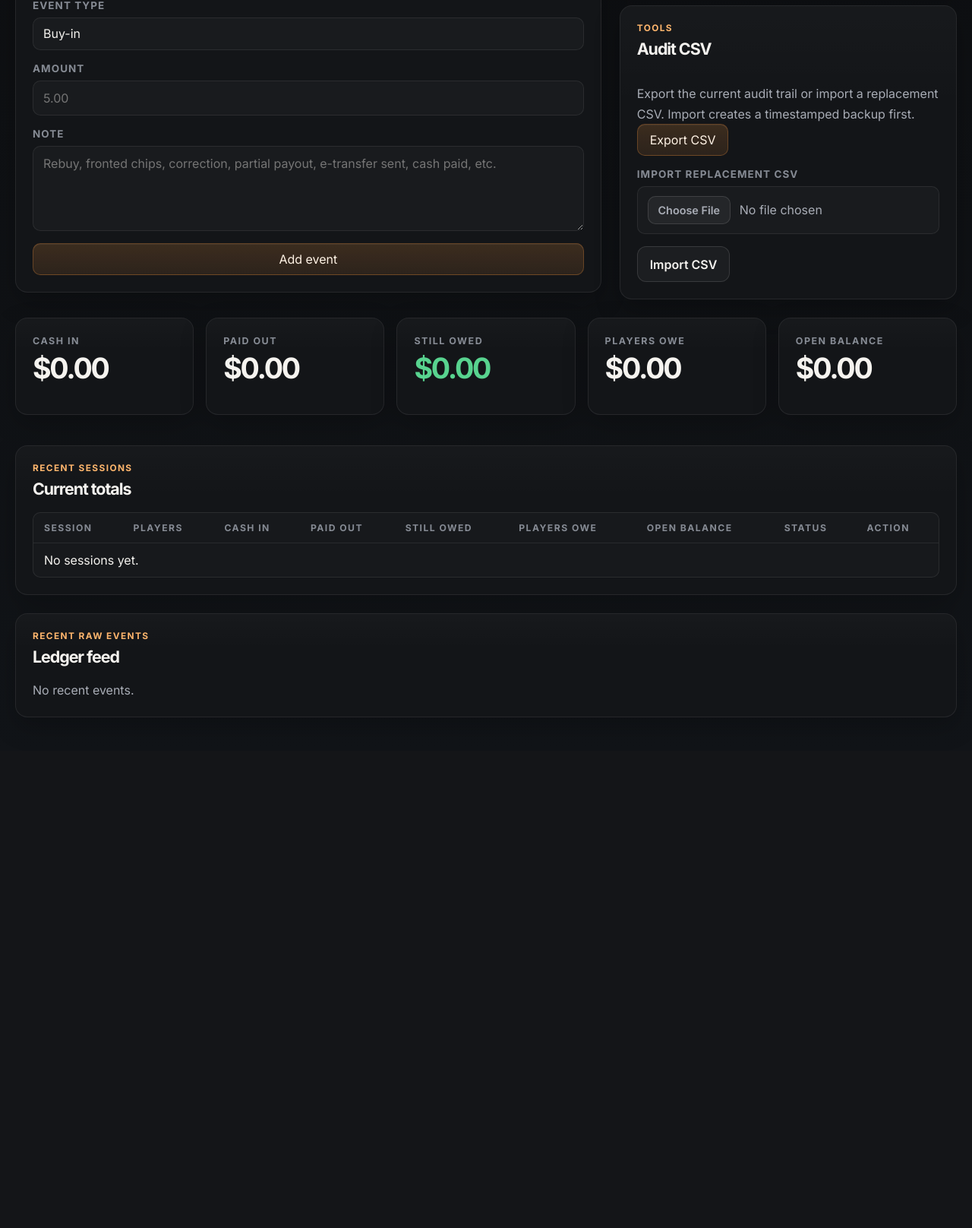
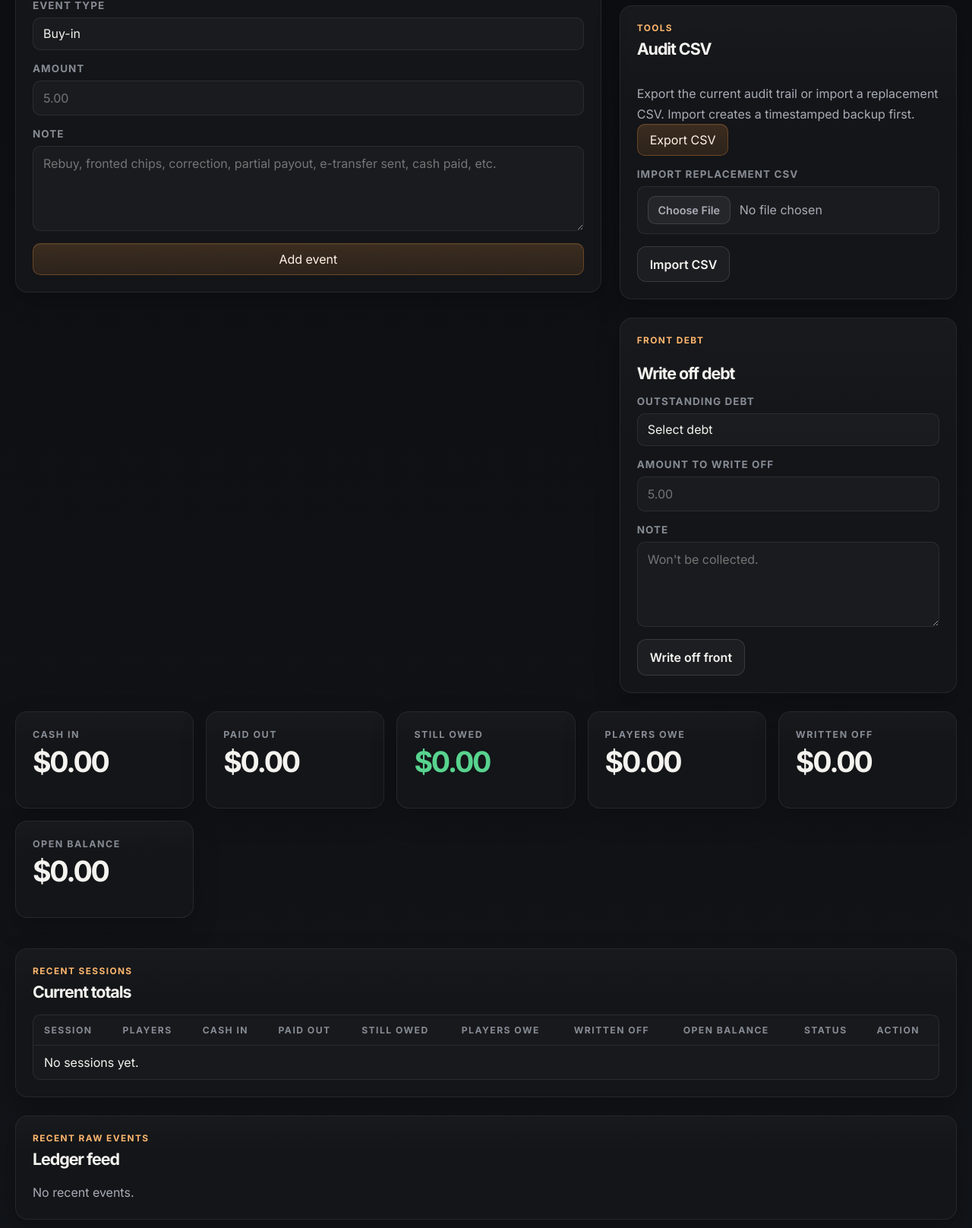
Before and after one commit to SowinskiBraeden/boker, a Flask app: page /admin in a window 1280 px wide. Shown: the part 583-2199 px from the top of the page at 76% size. Before the commit the page ends 1527 px from the top, so only its background shows below. Run offline with Flask 3, Linux system fonts and the light colour scheme; the visitor is signed in with stand-in values (Sample User, id 1).

Commit message:
count overpay as debts when fronted + add debt writeoff

```diff
--- a/app.py
+++ b/app.py
@@ -370,6 +370,74 @@ def admin_import_csv():
     return redirect(url_for("admin_dashboard"))
 
 
+@app.post("/admin/write-off-front")
+def admin_write_off_front() -> str:
+    if not is_admin():
+        flash("Admin login required.", "error")
+        return redirect(url_for("admin_login"))
+
+    debt_key = request.form.get("debt_key", "").strip()
+    note = request.form.get("note", "").strip()
+    amount_raw = request.form.get("amount", "0").strip()
+
+    try:
+        amount_cents = int(round(float(amount_raw) * 100))
+    except ValueError:
+        flash("Amount must be a number.", "error")
+        return redirect(url_for("admin_dashboard"))
+
+    if amount_cents <= 0:
+        flash("Write-off amount must be greater than zero.", "error")
+        return redirect(url_for("admin_dashboard"))
+
+    try:
+        session_id, player_name = debt_key.split("||", 1)
+    except ValueError:
+        flash("Select a valid player debt.", "error")
+        return redirect(url_for("admin_dashboard"))
+
+    events = load_events(DATA_PATH)
+    sessions = build_session_summaries(events)
+    target = next(
+        (session for session in sessions if session.session_id == session_id),
+        None,
+    )
+
+    if target is None:
+        flash("Session not found.", "error")
+        return redirect(url_for("admin_dashboard"))
+
+    entry = next(
+        (entry for entry in target.entries if entry.player_name == player_name),
+        None,
+    )
+
+    if entry is None or entry.player_owes_cents <= 0:
+        flash("That player does not have an outstanding front debt.", "error")
+        return redirect(url_for("admin_dashboard"))
+
+    if amount_cents > entry.player_owes_cents:
+        flash(
+            f"Write-off cannot exceed {cents_to_dollars(entry.player_owes_cents)}.",
+            "error",
+        )
+        return redirect(url_for("admin_dashboard"))
+
+    append_event(
+        DATA_PATH,
+        session_id=target.session_id,
+        session_date=target.session_date,
+        player_name=entry.player_name,
+        event_type="front_writeoff",
+        amount_cents=amount_cents,
+        note=note or "Front debt written off.",
+        actor=app.config["ADMIN_USERNAME"],
+    )
+
+    flash("Front debt written off.", "success")
+    return redirect(url_for("admin_dashboard"))
+
+
 @app.post("/admin/open-session")
 def admin_open_session() -> str:
     if not is_admin():
@@ -453,6 +521,12 @@ def admin_dashboard():
     open_sessions = [session for session in sessions if session.status == "open"]
     recent_sessions = sessions[:8]
     recent_events = list(reversed(events[-20:]))
+    debt_entries = [
+        {"session": session, "entry": entry}
+        for session in sessions
+        for entry in session.entries
+        if entry.player_owes_cents > 0
+    ]
 
     admin_totals = {
         "cash_in_cents": sum(session.total_cash_in_cents for session in sessions),
@@ -462,6 +536,9 @@ def admin_dashboard():
         ),
         "players_owe_cents": sum(
             session.total_player_owes_cents for session in sessions
+        ),
+        "written_off_cents": sum(
+            session.total_front_writeoff_cents for session in sessions
         ),
         "open_balance_cents": sum(
             session.total_open_balance_cents for session in sessions
@@ -473,6 +550,7 @@ def admin_dashboard():
         open_sessions=open_sessions,
         recent_sessions=recent_sessions,
         recent_events=recent_events,
+        debt_entries=debt_entries,
         player_names=unique_player_names(events),
         session_label=session_label,
         admin_totals=admin_totals,
--- a/static/css/style.css
+++ b/static/css/style.css
@@ -958,6 +958,12 @@ td a:hover {
     border: 1px solid rgba(251, 146, 60, 0.22);
 }
 
+.pill-front_writeoff {
+    color: #f87171;
+    background: rgba(248, 113, 113, 0.12);
+    border: 1px solid rgba(248, 113, 113, 0.22);
+}
+
 .pill-note {
     color: #cbd5e1;
     background: rgba(203, 213, 225, 0.08);
@@ -981,6 +987,12 @@ td a:hover {
     color: #ef4444;
     background: rgba(239, 68, 68, 0.12);
     border: 1px solid rgba(239, 68, 68, 0.24);
+}
+
+.status-written_off {
+    color: #f87171;
+    background: rgba(248, 113, 113, 0.12);
+    border: 1px solid rgba(248, 113, 113, 0.24);
 }
 
 .inline-action-form {
--- a/storage.py
+++ b/storage.py
@@ -35,6 +35,7 @@ class EventRow(TypedDict):
 VALID_EVENT_TYPES = {
     "buyin",
     "front",
+    "front_writeoff",
     "cashout",
     "paid",
     "rollover_in",
@@ -98,7 +99,7 @@ def append_event(
     if normalized_type not in VALID_EVENT_TYPES:
         raise ValueError(f"Unsupported event type: {event_type}")
 
-    if normalized_type == {"note", "session_open", "session_close"}:
+    if normalized_type in {"note", "session_open", "session_close"}:
         amount_cents = 0
 
     event = EventRow(
--- a/templates/admin_dashboard.html
+++ b/templates/admin_dashboard.html
@@ -112,6 +112,39 @@
                 </form>
             </div>
         </section>
+
+        <form class="panel form-card" method="post" action="{{ url_for('admin_write_off_front') }}">
+            <p class="eyebrow">Front debt</p>
+            <h2>Write off debt</h2>
+
+            <label>
+                <span>Outstanding debt</span>
+                <select name="debt_key" required>
+                    <option value="">Select debt</option>
+                    {% for item in debt_entries %}
+                        {% set session = item.session %}
+                        {% set entry = item.entry %}
+                        <option value="{{ session.session_id }}||{{ entry.player_name }}">
+                            {{ entry.player_name }} · {{ session_label(session) }} · owes {{ entry.player_owes_cents | money }}
+                        </option>
+                    {% endfor %}
+                </select>
+            </label>
+
+            <label>
+                <span>Amount to write off</span>
+                <input type="number" step="0.01" name="amount" placeholder="5.00" required>
+            </label>
+
+            <label>
+                <span>Note</span>
+                <textarea name="note" rows="3" placeholder="Won't be collected."></textarea>
+            </label>
+
+            <div class="button-row">
+                <button class="secondary-button" type="submit">Write off front</button>
+            </div>
+        </form>
     </section>
 </section>
 
@@ -141,6 +174,13 @@
     </article>
 
     <article class="panel stat-card">
+        <span>Written off</span>
+        <strong class="{{ 'negative' if admin_totals.written_off_cents > 0 else '' }}">
+            {{ admin_totals.written_off_cents | money }}
+        </strong>
+    </article>
+
+    <article class="panel stat-card">
         <span>Open balance</span>
         <strong class="{% if admin_totals.open_balance_cents > 0 %}negative{% elif admin_totals.open_balance_cents < 0 %}positive{% endif %}">
             {{ admin_totals.open_balance_cents | money }}
@@ -165,6 +205,7 @@
                     <th>Paid out</th>
                     <th>Still owed</th>
                     <th>Players owe</th>
+                    <th>Written off</th>
                     <th>Open balance</th>
                     <th>Status</th>
                     <th>Action</th>
@@ -187,6 +228,9 @@
                     <td class="{{ 'negative' if session.total_player_owes_cents > 0 else '' }}">
                         {{ session.total_player_owes_cents | money }}
                     </td>
+                    <td class="{{ 'negative' if session.total_front_writeoff_cents > 0 else '' }}">
+                        {{ session.total_front_writeoff_cents | money }}
+                    </td>
                     <td class="{% if session.total_open_balance_cents > 0 %}negative{% elif session.total_open_balance_cents < 0 %}positive{% endif %}">
                         {{ session.total_open_balance_cents | money }}
                     </td>
@@ -208,7 +252,7 @@
                 </tr>
                 {% else %}
                 <tr>
-                    <td colspan="4">No sessions yet.</td>
+                    <td colspan="10">No sessions yet.</td>
                 </tr>
                 {% endfor %}
             </tbody>
--- a/templates/player_detail.html
+++ b/templates/player_detail.html
@@ -16,6 +16,8 @@
     <article class="panel stat-card"><span>Total invested</span><strong>{{ player.total_invested_cents | money }}</strong></article>
     <article class="panel stat-card"><span>Paid Buy-in</span><strong>{{ player.total_buy_in_cents | money }}</strong></article>
     <article class="panel stat-card"><span>Fronted</span><strong>{{ player.total_front_cents | money }}</strong></article>
+    <article class="panel stat-card"><span>Current debt</span><strong class="{{ 'negative' if player.current_player_owes_cents > 0 else '' }}">{{ player.current_player_owes_cents | money }}</strong></article>
+    <article class="panel stat-card"><span>Written off</span><strong class="{{ 'negative' if player.total_front_writeoff_cents > 0 else '' }}">{{ player.total_front_writeoff_cents | money }}</strong></article>
     <!--<article class="panel stat-card"><span>Rolled in</span><strong>{{ player.total_rollover_in_cents | money }}</strong></article>-->
     <article class="panel stat-card"><span>Cash-outs</span><strong>{{ player.total_cash_out_cents | money }}</strong></article>
     <article class="panel stat-card"><span>Sessions</span><strong>{{ player.sessions_played }}</strong></article>
@@ -87,6 +89,8 @@
             <tbody>
                 <tr><th>Paid Buy-ins</th><td>{{ player.total_buy_in_cents | money }}</td></tr>
                 <tr><th>Fronted</th><td>{{ player.total_front_cents | money }}</td></tr>
+                <tr><th>Current Debt</th><td>{{ player.current_player_owes_cents | money }}</td></tr>
+                <tr><th>Written Off</th><td>{{ player.total_front_writeoff_cents | money }}</td></tr>
                 <tr><th>Rolled In</th><td>{{ player.total_rollover_in_cents | money }}</td></tr>
                 <tr><th>Total Invested</th><td>{{ player.total_invested_cents | money }}</td></tr>
                 <tr><th>Rolled Out</th><td>{{ player.total_rollover_out_cents | money }}</td></tr>
```
Also changed, not shown: stats.py (+33 -0 lines), templates/session_detail.html (+13 -2 lines), README.md.
